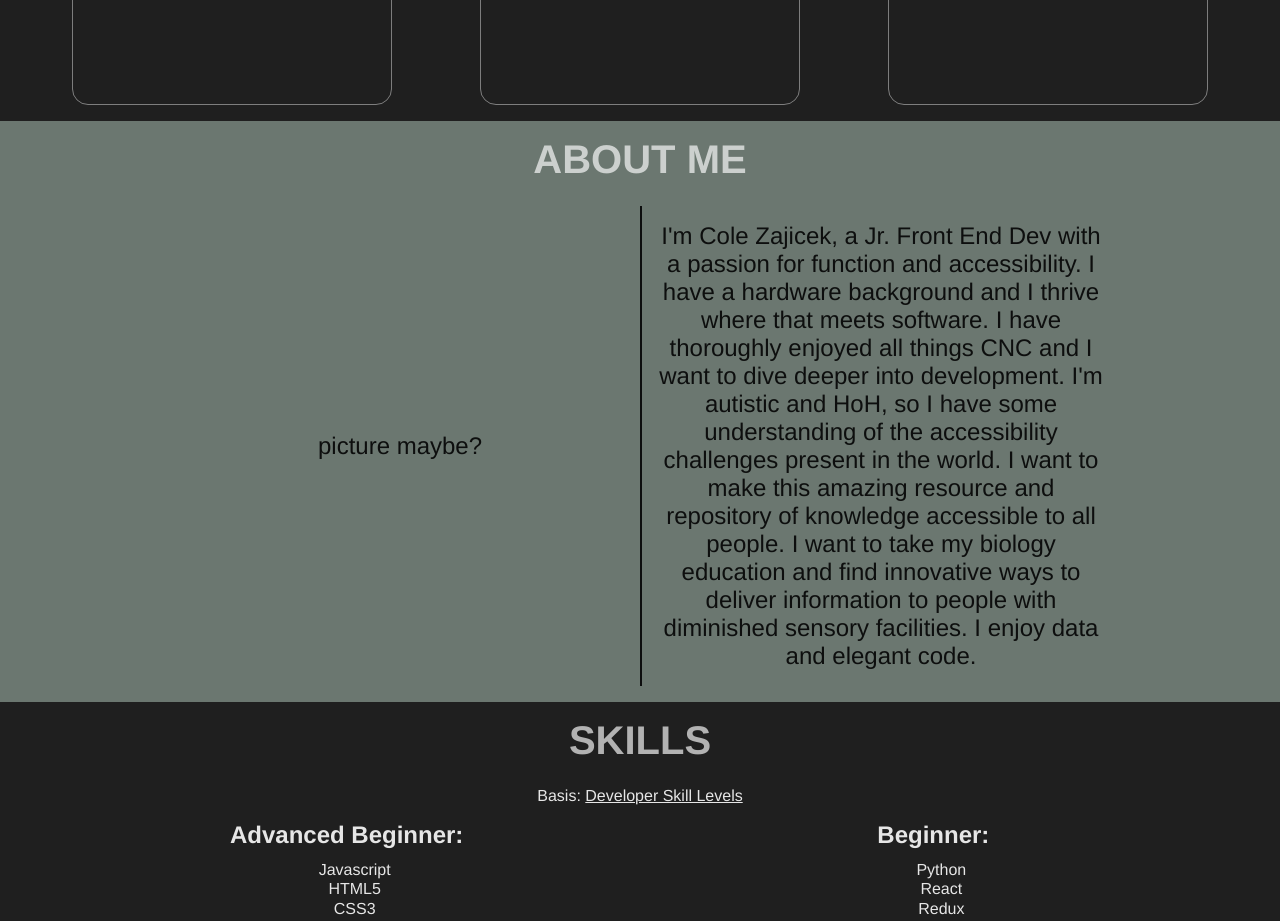
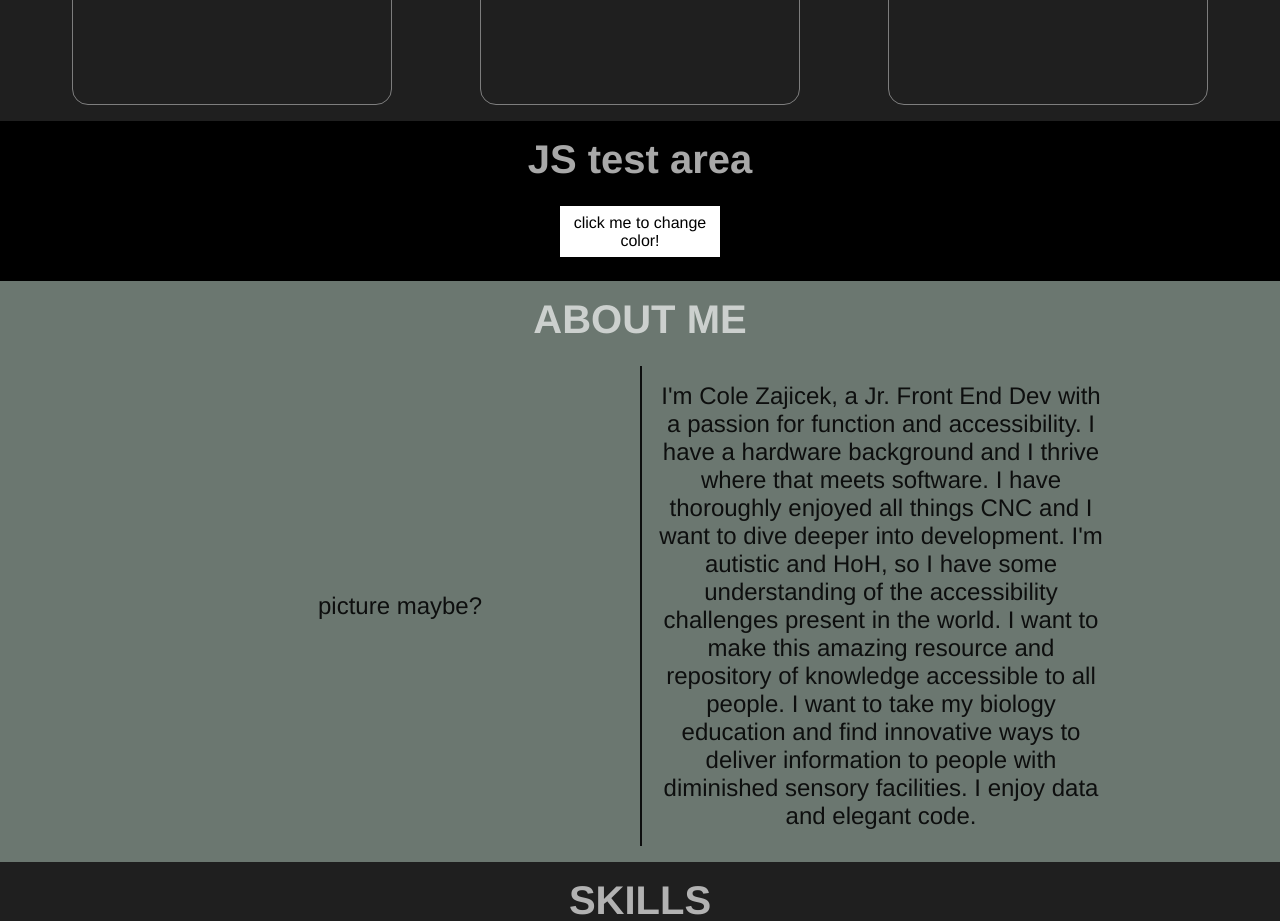
Before and after one commit to colezajicek/colezajicek.github.io, a plain HTML site: page index.html in a window 1280 px wide. Shown: the part 1040-1961 px from the top of the page. Drawn offline with Linux system fonts and the light colour scheme; a web font is replaced by a local one.

Commit message:
new area for js, basic js implementation

```diff
--- a/index.html
+++ b/index.html
@@ -46,6 +46,13 @@
         <a class="project_box" href=""> Project holder5 </a>
         <a class="project_box" href=""> Project holder6 </a>
       </section>
+    </section>
+
+    <section id="js_test_area">
+      <h2>JS test area</h2>
+      <div id="test_box">
+        <p>click me to change color!</p>
+      </div>
     </section>
 
     <section id="about_me">
@@ -102,9 +109,8 @@
 
   <footer>
 
-
   </footer>
-
+  <script src="script.js" async></script>
 </body>
 
 </html>
--- /dev/null
+++ b/script.js
@@ -0,0 +1,24 @@
+// function moveBallUp(target) {
+//   target.style.
+// }
+
+
+function randColor() {
+  let color = '#'
+  for (i = 0; i<6; i++)
+    {
+      let values = '0123456789ABCDEF'
+      color += values[(Math.floor(Math.random() *16))]
+    }
+  return color
+}
+
+
+
+let testBoxColor = document.getElementById('test_box')
+
+function changeColor() {
+  testBoxColor.style.backgroundColor = randColor()
+}
+
+testBoxColor.addEventListener('click', changeColor)
--- a/style.css
+++ b/style.css
@@ -258,3 +258,23 @@ h3 {
     font-size: 3.5rem;
   }
 }
+
+#js_test_area {
+  height: 20vh;
+  background-color: black;
+  display: flex;
+  justify-content: center;
+  align-items: center;
+  flex-direction: column;
+  padding-bottom: 1.5rem;
+}
+
+#test_box {
+  height: 10rem;
+  width: 10rem;
+  background-color: white;
+  display: flex;
+  justify-content: center;
+  align-items: center;
+  text-align: center;
+}
```
